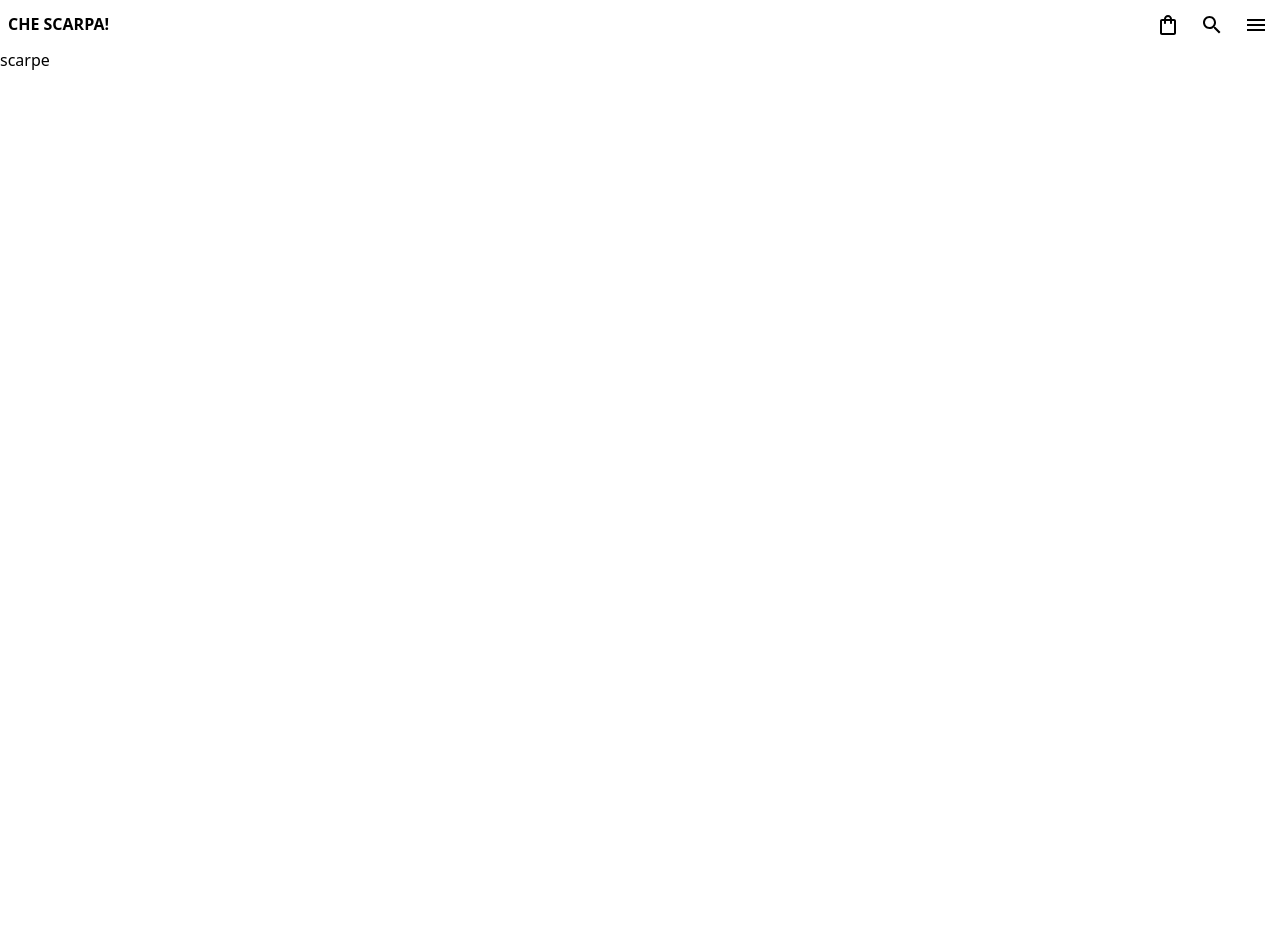
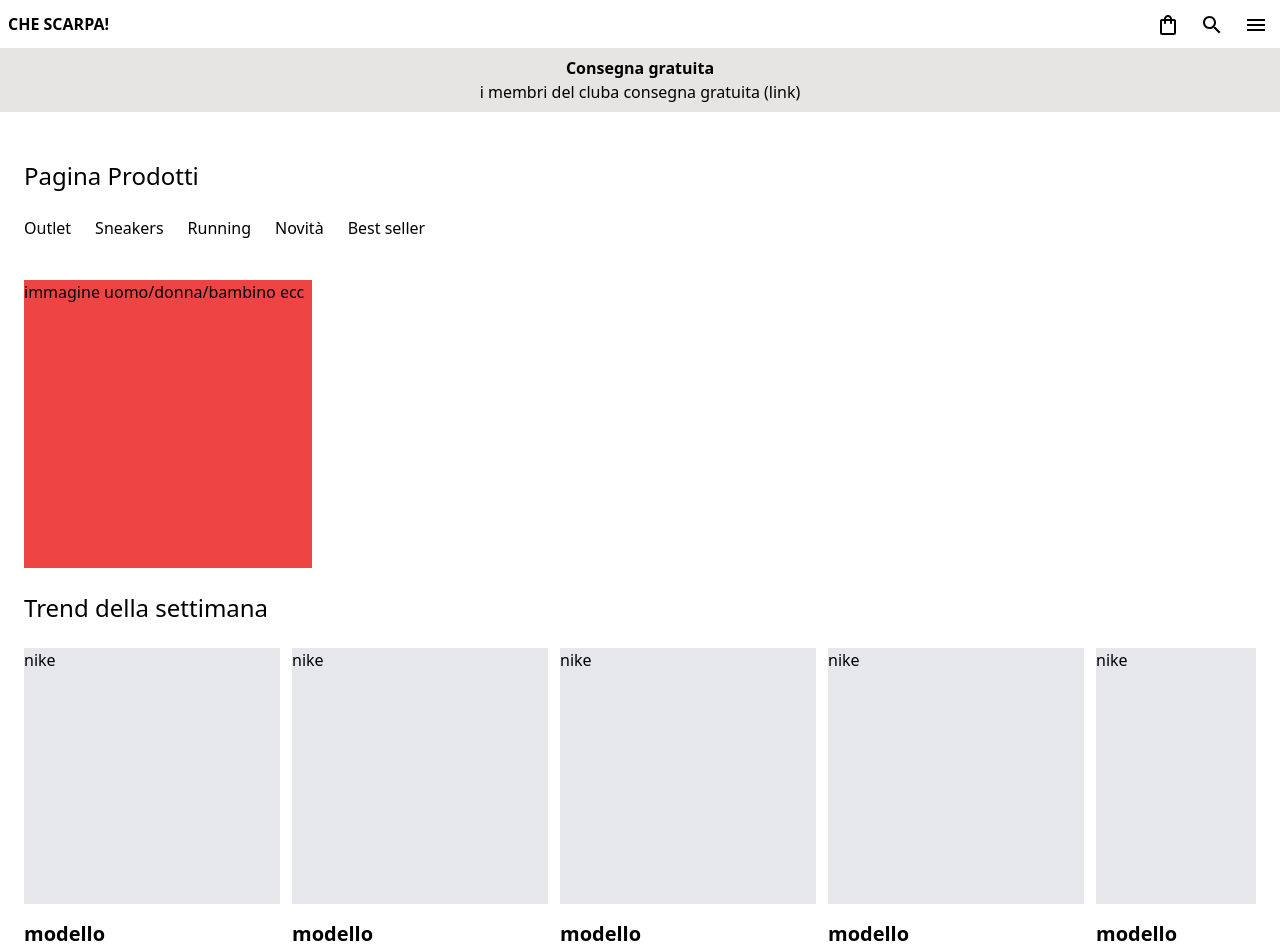
Before and after one commit to cuoredibue/project-shoes, a Next.js app: page /products/1 in a window 1280 px wide. Shown: the top 952 px of the page. Before the commit the page ends 800 px from the top, so only its background shows below. Built offline with nearby package versions, Linux system fonts and the light colour scheme.

Commit message:
aggiunta pagina prodotti, senza logica

```diff
--- a/components/headerNavbar.jsx
+++ b/components/headerNavbar.jsx
@@ -5,7 +5,7 @@
 
 const HeaderNavBar = () => {
   return (
-    <div className="sticky top-0 z-20  h-12 bg-white flex justify-between items-center px-2">
+    <div className="  h-12 bg-white flex justify-between items-center px-2">
       <Link href="/" className="font-bold hover:text-gray-600">
         CHE SCARPA!
       </Link>
--- a/components/productsCarousel.jsx
+++ b/components/productsCarousel.jsx
@@ -1,14 +1,21 @@
+import Link from "next/link";
+import { title } from "process";
+
 const ProductsCarousel = () => {
   const listaScarpe = [1, 2, 3, 4, 5];
 
   return (
-    <div className="flex overflow-x-auto p-6 space-x-3">
+    <div className="flex overflow-x-auto  space-x-3">
       {listaScarpe.map((item, index) => {
         return (
-          <div className="space-y-4" key={index}>
+          <Link
+            href={{ pathname: "/addToCart/model", query: { title: "AirMax3" } }}
+            className="space-y-4 pb-2"
+            key={index}
+          >
             <div className="h-64 w-64 bg-gray-200">nike</div>
             <p className=" font-semibold text-xl">modello</p>
-          </div>
+          </Link>
         );
       })}
     </div>
--- /dev/null
+++ b/components/produtsPageSubMenu.jsx
@@ -0,0 +1,44 @@
+import Link from "next/link";
+
+const ProductsPageSubMenu = () => {
+  return (
+    <div className=" -ml-2 pl-2 bg-white flex text-black font-medium space-x-6 pb-2 overflow-x-auto">
+      <Link
+        href={{ pathname: "/shoesModels/fullList", query: { title: "Outlet" } }}
+      >
+        Outlet
+      </Link>
+      <Link
+        href={{
+          pathname: "/shoesModels/fullList",
+          query: { title: "Sneakers" },
+        }}
+      >
+        Sneakers
+      </Link>
+      <Link
+        href={{
+          pathname: "/shoesModels/fullList",
+          query: { title: "Running" },
+        }}
+      >
+        Running
+      </Link>
+      <Link
+        href={{ pathname: "/shoesModels/fullList", query: { title: "Novità" } }}
+      >
+        Novità
+      </Link>
+      <Link
+        href={{
+          pathname: "/shoesModels/fullList",
+          query: { title: "BestSeller" },
+        }}
+        className="whitespace-nowrap"
+      >
+        Best seller
+      </Link>
+    </div>
+  );
+};
+export default ProductsPageSubMenu;
--- /dev/null
+++ b/pages/addToCart/[slug].tsx
@@ -0,0 +1,11 @@
+import HeaderNavBar from "@/components/headerNavbar";
+
+const AddToCart = () => {
+  return (
+    <div>
+      <HeaderNavBar />
+      <p>add to cart</p>
+    </div>
+  );
+};
+export default AddToCart;
--- /dev/null
+++ b/pages/checkout/orderAndPay.tsx
@@ -0,0 +1,10 @@
+const OrderAndPay = () => {
+  return (
+    <div>
+      <p>ordina</p>
+      <p>paga</p>
+    </div>
+  );
+};
+
+export default OrderAndPay;
--- a/pages/index.tsx
+++ b/pages/index.tsx
@@ -18,17 +18,21 @@
 export default function Home() {
   return (
     <div className=" bg-white">
-      <HeaderNavBar />
+      <div className="sticky top-0 z-20">
+        <HeaderNavBar />
+      </div>
       <PromoCarousel />
       <LastModelPanel />
       <Image alt="shoes-image" src={logo} />
-      <ProductsCarousel />
-      <p className="px-6 pt-6 text-2xl ">Esclusive SNKRS</p>
-      <ProductsCarousel />
-      <p className="px-6 pt-6 text-2xl ">Altri articoli</p>
-      <ProductsCarousel />
-      <p className="px-6 pt-6 text-2xl ">Acquista per sport</p>
-      <ProductsCarousel />
+      <div className="p-6 space-y-2">
+        <ProductsCarousel />
+        <p className=" pt-12 text-2xl ">Esclusive SNKRS</p>
+        <ProductsCarousel />
+        <p className=" pt-12 text-2xl ">Altri articoli</p>
+        <ProductsCarousel />
+        <p className=" pt-12 text-2xl ">Acquista per sport</p>
+        <ProductsCarousel />
+      </div>
       <FooterComponent />
     </div>
   );
--- a/pages/products/[slug].tsx
+++ b/pages/products/[slug].tsx
@@ -1,10 +1,30 @@
 import HeaderNavBar from "@/components/headerNavbar";
-
+import PromoCarousel from "@/components/promoCarouselTopBar";
+import ProductsSubMenu from "../../components/produtsPageSubMenu";
+import ProductsCarousel from "@/components/productsCarousel";
+import FooterComponent from "@/components/footerComponent";
 const ManShoes = () => {
   return (
     <div>
       <HeaderNavBar />
-      <p>scarpe</p>
+      <PromoCarousel />
+      <div className="px-6 space-y-6 mt-6">
+        <div className="space-y-6 sticky top-0 z-30 pt-6 pb-2 px-4 -mx-4 bg-white">
+          <p className="text-2xl ">Pagina Prodotti</p>
+          <ProductsSubMenu />
+        </div>
+
+        <div className="h-72 w-72 bg-red-500">
+          immagine uomo/donna/bambino ecc
+        </div>
+        <p className="  text-2xl">Trend della settimana</p>
+        <ProductsCarousel />
+        <p className="  text-2xl">Air Jordan</p>
+        <ProductsCarousel />
+        <p className="  text-2xl">Air Max</p>
+        <ProductsCarousel />
+      </div>
+      <FooterComponent />
     </div>
   );
 };
--- /dev/null
+++ b/pages/shoesModels/[slug].tsx
@@ -0,0 +1,12 @@
+import HeaderNavBar from "@/components/headerNavbar";
+
+const ShoesModels = () => {
+  return (
+    <div>
+      <HeaderNavBar />
+      <p>lista articoli</p>
+    </div>
+  );
+};
+
+export default ShoesModels;
```
